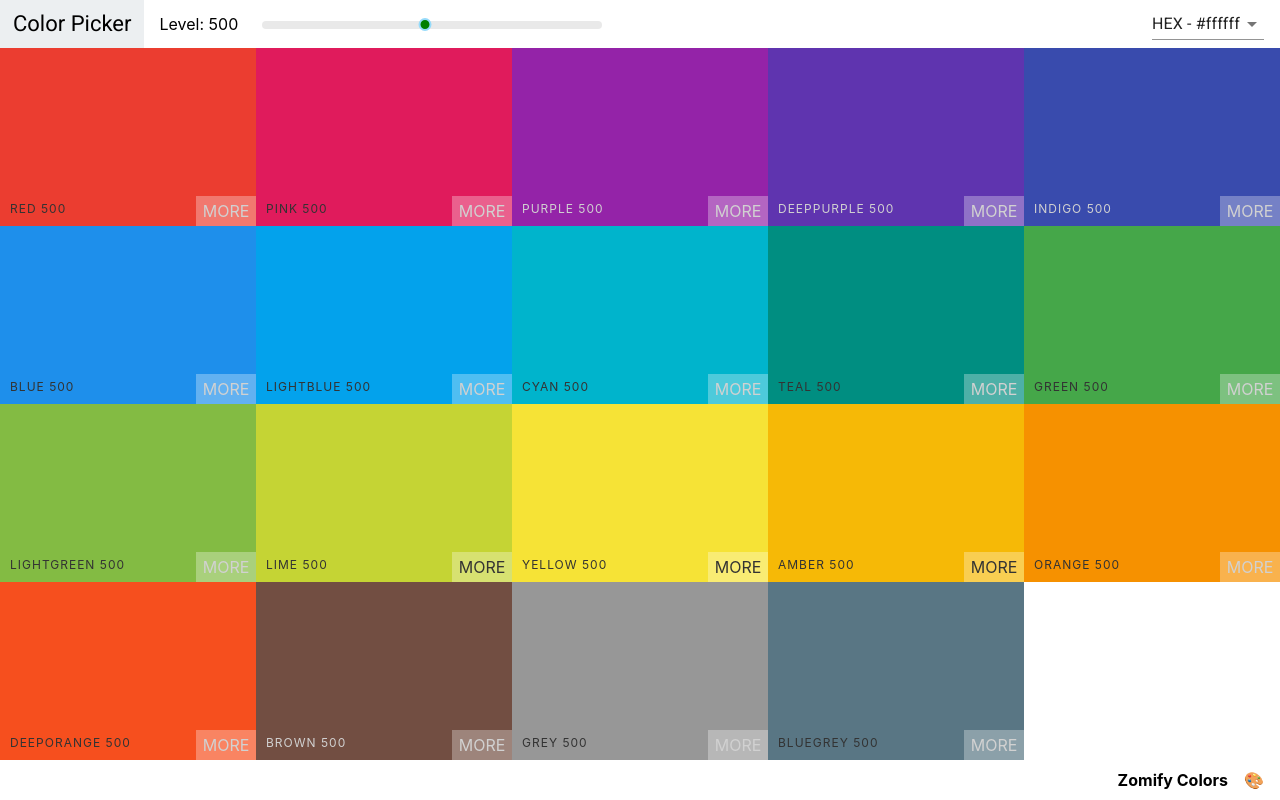
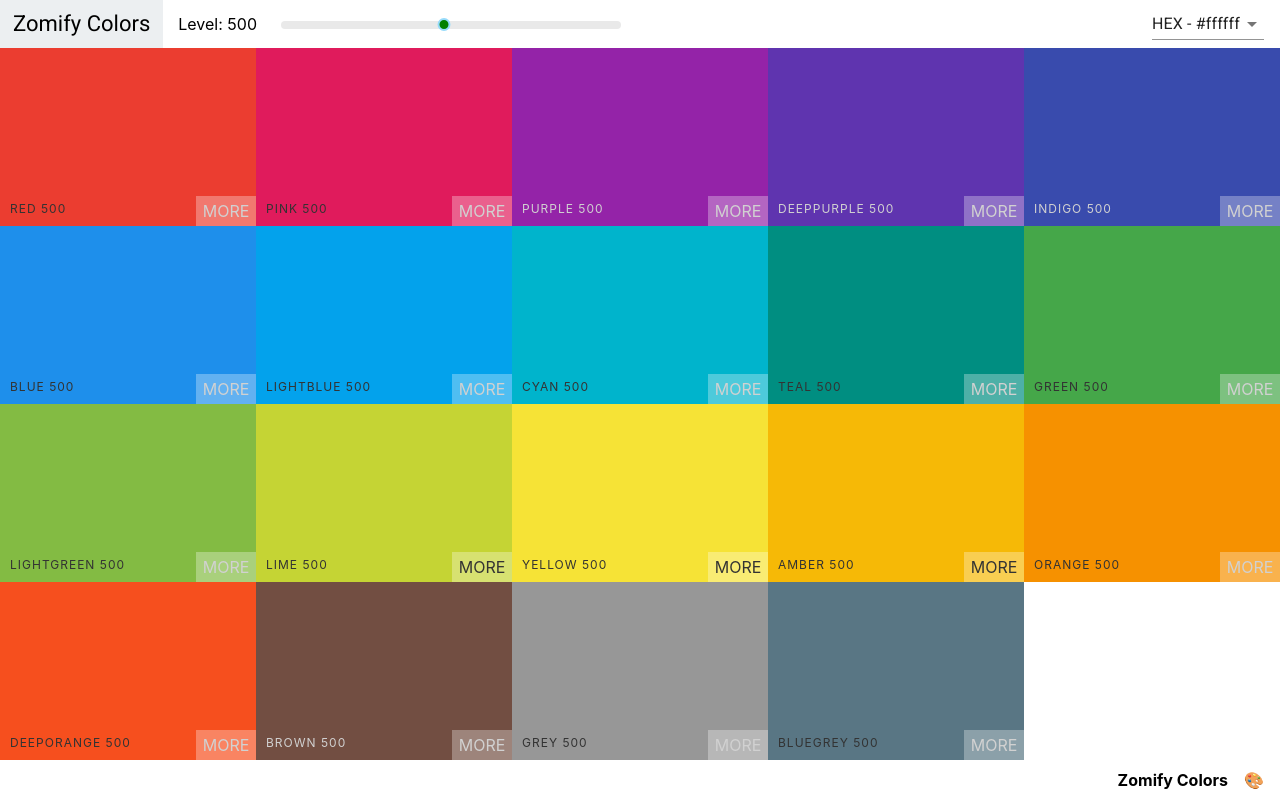
Before and after one commit to zomeru/zomify-colors, a React (Create React App) app: page /palette/zomify-colors in a window 1280 px wide. Built offline with nearby package versions, Linux system fonts and the light colour scheme.

Commit message:
Change Navbar Logo

```diff
--- a/src/components/Navbar.jsx
+++ b/src/components/Navbar.jsx
@@ -35,7 +35,7 @@
     return (
       <header className={classes.Navbar}>
         <div className={classes.logo}>
-          <Link to='/'>Color Picker</Link>
+          <Link to='/'>Zomify Colors</Link>
         </div>
         {showingAllColors && (
           <div>
```
